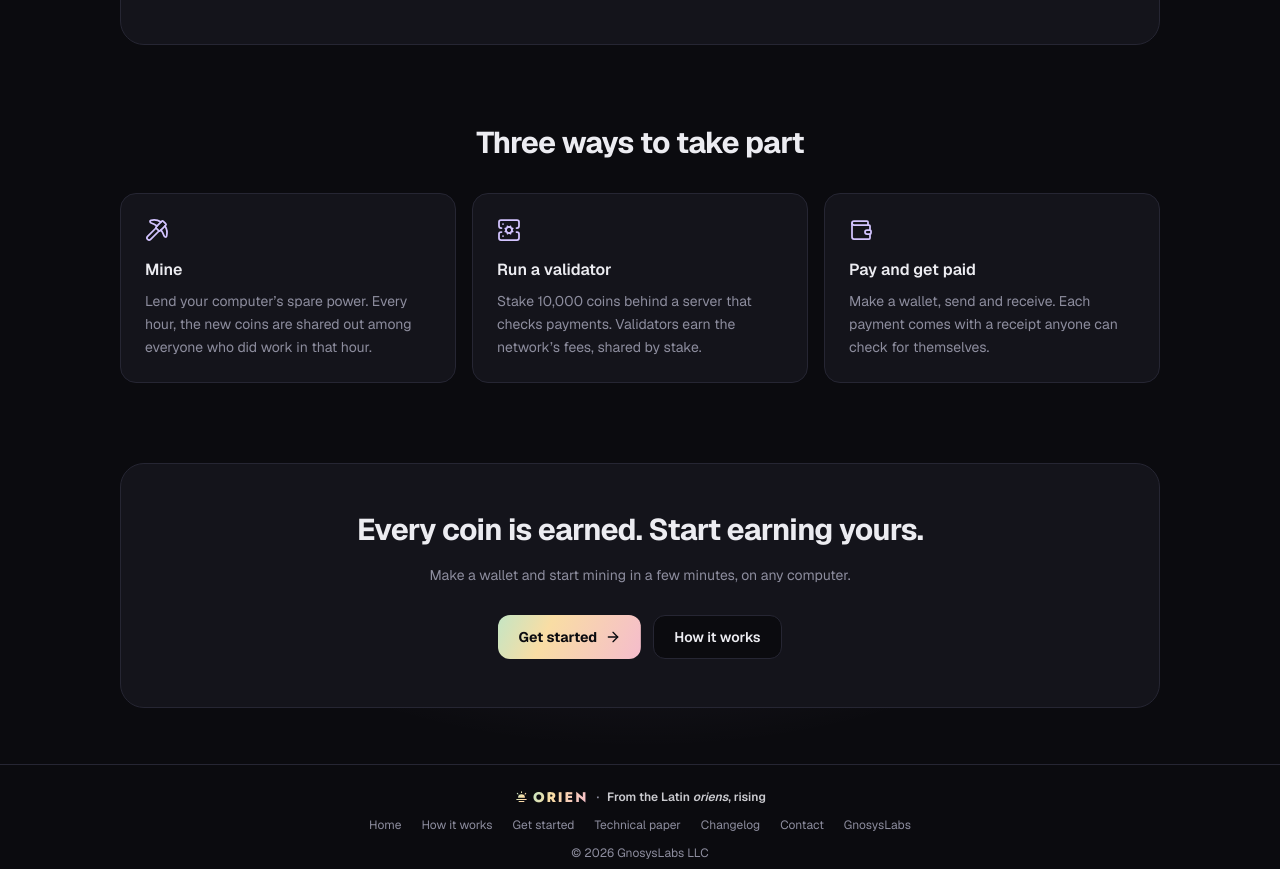
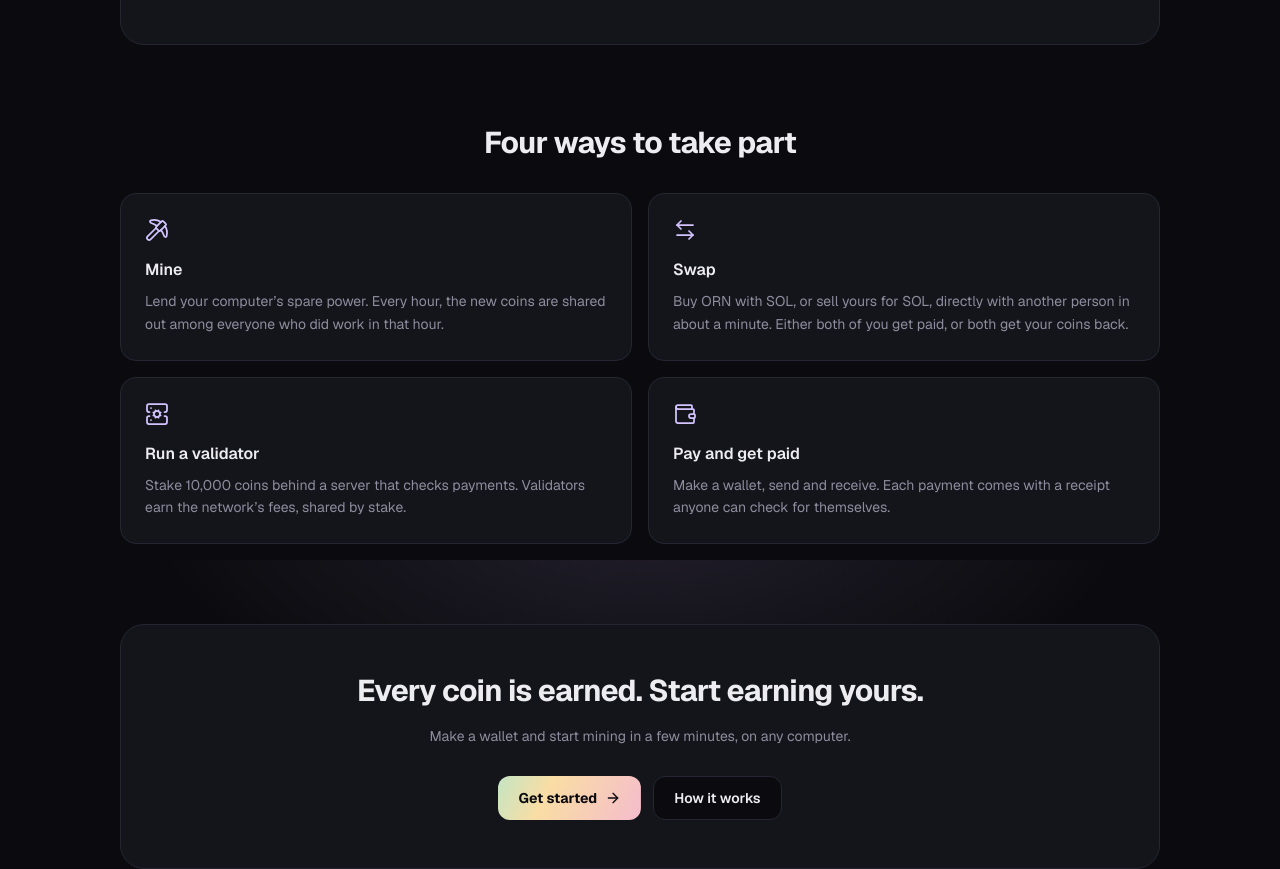
Before and after one commit to GnosysLabs/orien, a Next.js app in the folder web/: page / in a window 1280 px wide. Shown: the part 1840-2709 px from the top of the page. Built offline with nearby package versions, Linux system fonts and the light colour scheme.

Commit message:
Home: Swap is a fourth way to take part
Co-Authored-By: Claude Opus 5.5 <noreply@anthropic.com>

```diff
--- a/web/src/app/page.tsx
+++ b/web/src/app/page.tsx
@@ -1,5 +1,5 @@
 import Link from 'next/link'
-import { ArrowRight, Gauge, Pickaxe, Scale, ServerCog, ShieldCheck, Sunrise, Wallet } from 'lucide-react'
+import { ArrowLeftRight, ArrowRight, Gauge, Pickaxe, Scale, ServerCog, ShieldCheck, Sunrise, Wallet } from 'lucide-react'
 import type { Metadata } from 'next'
 import { SupplyCurve } from '@/components/SupplyCurve'
 
@@ -36,6 +36,11 @@ const WAYS_IN = [
     icon: Pickaxe,
     title: 'Mine',
     body: 'Lend your computer’s spare power. Every hour, the new coins are shared out among everyone who did work in that hour.',
+  },
+  {
+    icon: ArrowLeftRight,
+    title: 'Swap',
+    body: 'Buy ORN with SOL, or sell yours for SOL, directly with another person in about a minute. Either both of you get paid, or both get your coins back.',
   },
   {
     icon: ServerCog,
@@ -132,8 +137,8 @@ export default function HomePage() {
 
       {/* Ways in */}
       <section className="py-20">
-        <h2 className="text-center text-2xl font-bold tracking-tight text-ink sm:text-3xl">Three ways to take part</h2>
-        <div className="mt-8 grid gap-4 md:grid-cols-3">
+        <h2 className="text-center text-2xl font-bold tracking-tight text-ink sm:text-3xl">Four ways to take part</h2>
+        <div className="mt-8 grid gap-4 sm:grid-cols-2">
           {WAYS_IN.map(({ icon: Icon, title, body }) => (
             <div key={title} className="rounded-2xl border border-line bg-surface p-6">
               <Icon className="mb-4 h-6 w-6 text-pearl" strokeWidth={1.75} aria-hidden />
```
